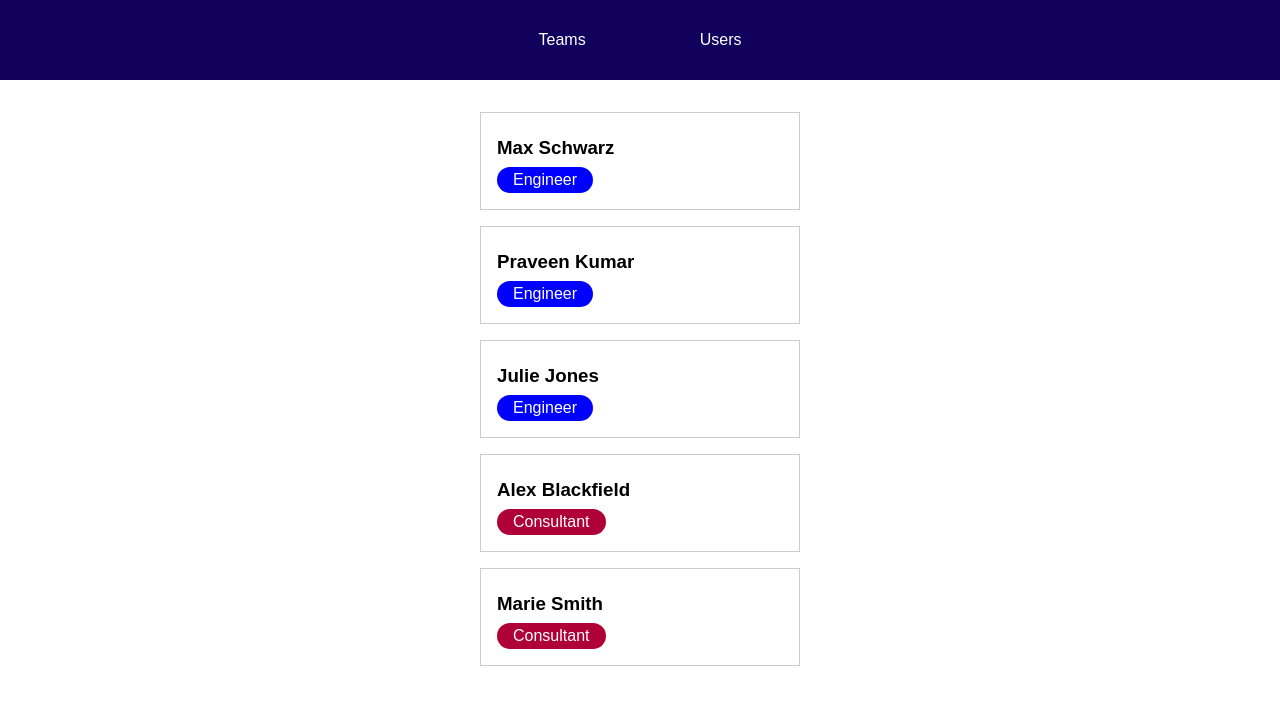
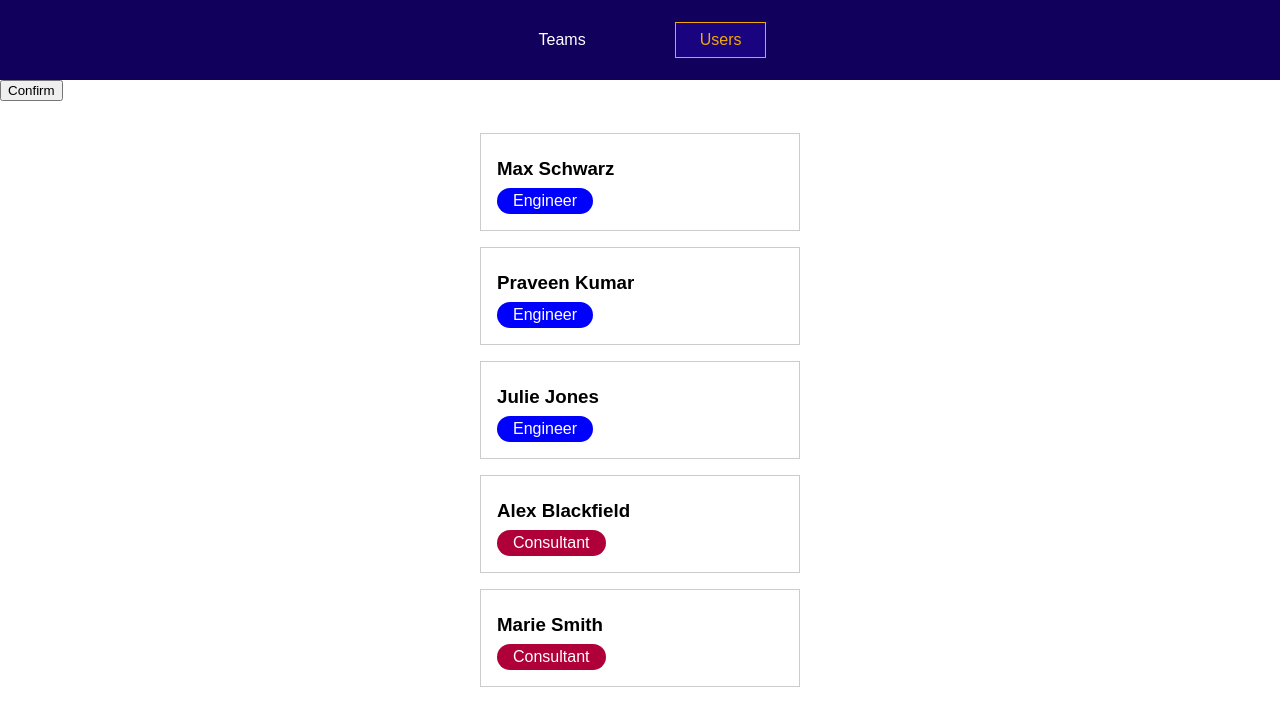
Before and after one commit to MOSKALCHUK31/Vue-router, a Vue app: page /users in a window 1280 px wide. Shown: the top 726 px of the page. Built offline with nearby package versions, Linux system fonts and the light colour scheme.

Commit message:
Add styling for active links and use router.push/back

```diff
--- a/src/App.vue
+++ b/src/App.vue
@@ -3,6 +3,7 @@
   <main>
     <!-- Используем специальный компонент встроенный во vue-router
     для использования роутов -->
+    <!-- Место, где будут выводится роуты -->
     <router-view></router-view>
   </main>
 </template>
--- a/src/components/nav/TheNavigation.vue
+++ b/src/components/nav/TheNavigation.vue
@@ -51,7 +51,11 @@ a {
 }
 
 a:hover,
-a:active {
+a:active,
+/* Специальный класс, который добавляется к активной ссылке */
+/* a.router-link-active */
+/* Переопределенный активный класс  */
+a.active {
   color: #f1a80a;
   border-color: #f1a80a;
   background-color: #1a037e;
--- a/src/components/users/UsersList.vue
+++ b/src/components/users/UsersList.vue
@@ -1,4 +1,5 @@
 <template>
+  <button @click="onConfirm">Confirm</button>
   <ul>
     <user-item v-for="user in users" :key="user.id" :name="user.fullName" :role="user.role"></user-item>
   </ul>
@@ -12,6 +13,17 @@ export default {
     UserItem,
   },
   inject: ['users'],
+  methods: {
+    onConfirm() {
+      //do somtheing
+
+      // Перейти к определенному роуту
+      // this.$router.push('/teams');
+
+      // Вернуться к определенному роуту back/forward
+      this.$router.back('/teams')
+    }
+  }
 };
 </script>
 
--- a/src/main.js
+++ b/src/main.js
@@ -1,28 +1,25 @@
 import { createApp } from 'vue';
 
-// Import functions to creating router and history from package
 import {createRouter, createWebHistory} from 'vue-router';
 
 import App from './App.vue';
-// Import components, which have to be used in routing
 import UsersList from './components/users/UsersList';
 import TeamsList from './components/teams/TeamsList';
 
-// Create router
 const router = createRouter({
     history: createWebHistory(),
-    // Первый параметр - ссылка [https://our-domain.com/teams]
-    // Второй параметр - компонент, который мы импортировали
-    // Если мы импортируем их в роуты, то в App.vue нам не нужно их определять
     routes: [
         {path: '/teams', component: TeamsList},
         {path: '/users', component: UsersList}
-    ]
+    ],
+    // По дефолту (можно не писать)
+    // linkActiveClass: 'router-link-active'
+    // Переопределение активного класа
+    linkActiveClass: 'active'
 });
 
 const app = createApp(App);
 
-// Функция use для того чтобы использовать роуты
 app.use(router);
 
 app.mount('#app');
```
